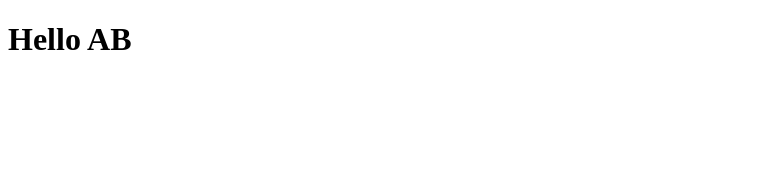
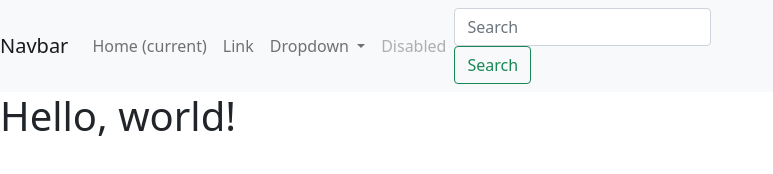
Before and after one commit to Abiolathedon/feature-branch-workflow, a plain HTML site: page index.html in a window 1280 px wide. Shown: the whole page, without its empty margins (0-773 px from the left). Drawn offline with nearby package versions, Linux system fonts and the light colour scheme.

Commit message:
add broken navbar

```diff
--- a/index.html
+++ b/index.html
@@ -1,11 +1,62 @@
-<!DOCTYPE html>
+<!doctype html>
 <html lang="en">
-<head>
-    <meta charset="UTF-8">
-    <meta name="viewport" content="width=device-width, initial-scale=1.0">
-    <title>Document</title>
-</head>
-<body>
-    <h1>Hello AB</h1>
-</body>
+  <head>
+    <!-- Required meta tags -->
+    <meta charset="utf-8">
+    <meta name="viewport" content="width=device-width, initial-scale=1">
+
+    <!-- Bootstrap CSS -->
+    <link href="https://cdn.jsdelivr.net/npm/bootstrap@5.0.2/dist/css/bootstrap.min.css" rel="stylesheet" integrity="sha384-EVSTQN3/azprG1Anm3QDgpJLIm9Nao0Yz1ztcQTwFspd3yD65VohhpuuCOmLASjC" crossorigin="anonymous">
+
+    <title>Hello, world!</title>
+  </head>
+  <body>
+    <nav class="navbar navbar-expand-lg navbar-light bg-light">
+        <a class="navbar-brand" href="#">Navbar</a>
+        <button class="navbar-toggler" type="button" data-toggle="collapse" data-target="#navbarSupportedContent" aria-controls="navbarSupportedContent" aria-expanded="false" aria-label="Toggle navigation">
+          <span class="navbar-toggler-icon"></span>
+        </button>
+
+        <div class="collapse navbar-collapse" id="navbarSupportedContent">
+          <ul class="navbar-nav mr-auto">
+            <li class="nav-item active">
+              <a class="nav-link" href="#">Home <span class="sr-only">(current)</span></a>
+            </li>
+            <li class="nav-item">
+              <a class="nav-link" href="#">Link</a>
+            </li>
+            <li class="nav-item dropdown">
+              <a class="nav-link dropdown-toggle" href="#" id="navbarDropdown" role="button" data-toggle="dropdown" aria-haspopup="true" aria-expanded="false">
+                Dropdown
+              </a>
+              <div class="dropdown-menu" aria-labelledby="navbarDropdown">
+                <a class="dropdown-item" href="#">Action</a>
+                <a class="dropdown-item" href="#">Another action</a>
+                <div class="dropdown-divider"></div>
+                <a class="dropdown-item" href="#">Something else here</a>
+              </div>
+            </li>
+            <li class="nav-item">
+              <a class="nav-link disabled" href="#">Disabled</a>
+            </li>
+          </ul>
+          <form class="form-inline my-2 my-lg-0">
+            <input class="form-control mr-sm-2" type="search" placeholder="Search" aria-label="Search">
+            <button class="btn btn-outline-success my-2 my-sm-0" type="submit">Search</button>
+          </form>
+        </div>
+      </nav>
+    <h1>Hello, world!</h1>
+
+    <!-- Optional JavaScript; choose one of the two! -->
+
+    <!-- Option 1: Bootstrap Bundle with Popper -->
+    <script src="https://cdn.jsdelivr.net/npm/bootstrap@5.0.2/dist/js/bootstrap.bundle.min.js" integrity="sha384-MrcW6ZMFYlzcLA8Nl+NtUVF0sA7MsXsP1UyJoMp4YLEuNSfAP+JcXn/tWtIaxVXM" crossorigin="anonymous"></script>
+
+    <!-- Option 2: Separate Popper and Bootstrap JS -->
+    <!--
+    <script src="https://cdn.jsdelivr.net/npm/@popperjs/core@2.9.2/dist/umd/popper.min.js" integrity="sha384-IQsoLXl5PILFhosVNubq5LC7Qb9DXgDA9i+tQ8Zj3iwWAwPtgFTxbJ8NT4GN1R8p" crossorigin="anonymous"></script>
+    <script src="https://cdn.jsdelivr.net/npm/bootstrap@5.0.2/dist/js/bootstrap.min.js" integrity="sha384-cVKIPhGWiC2Al4u+LWgxfKTRIcfu0JTxR+EQDz/bgldoEyl4H0zUF0QKbrJ0EcQF" crossorigin="anonymous"></script>
+    -->
+  </body>
 </html>
```
